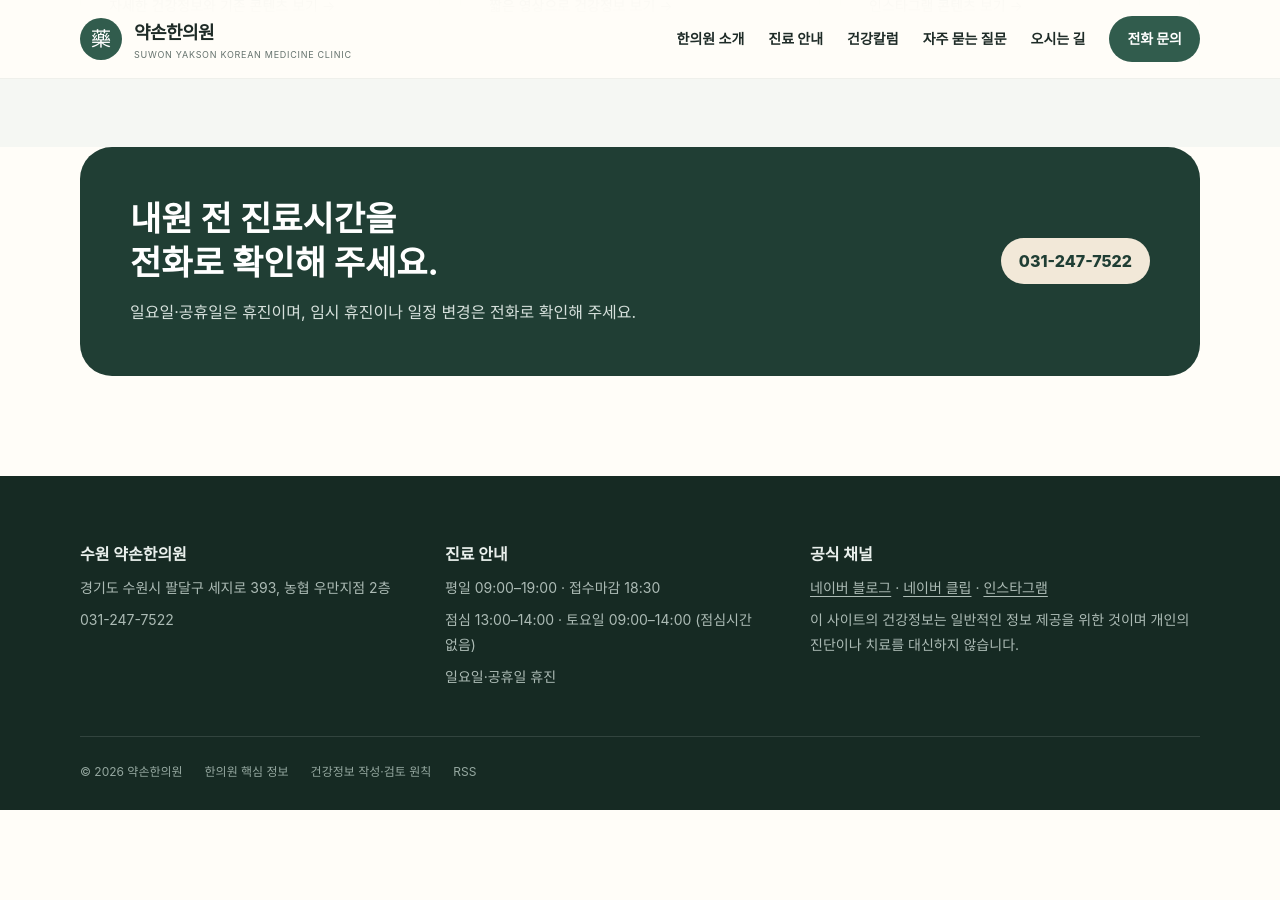
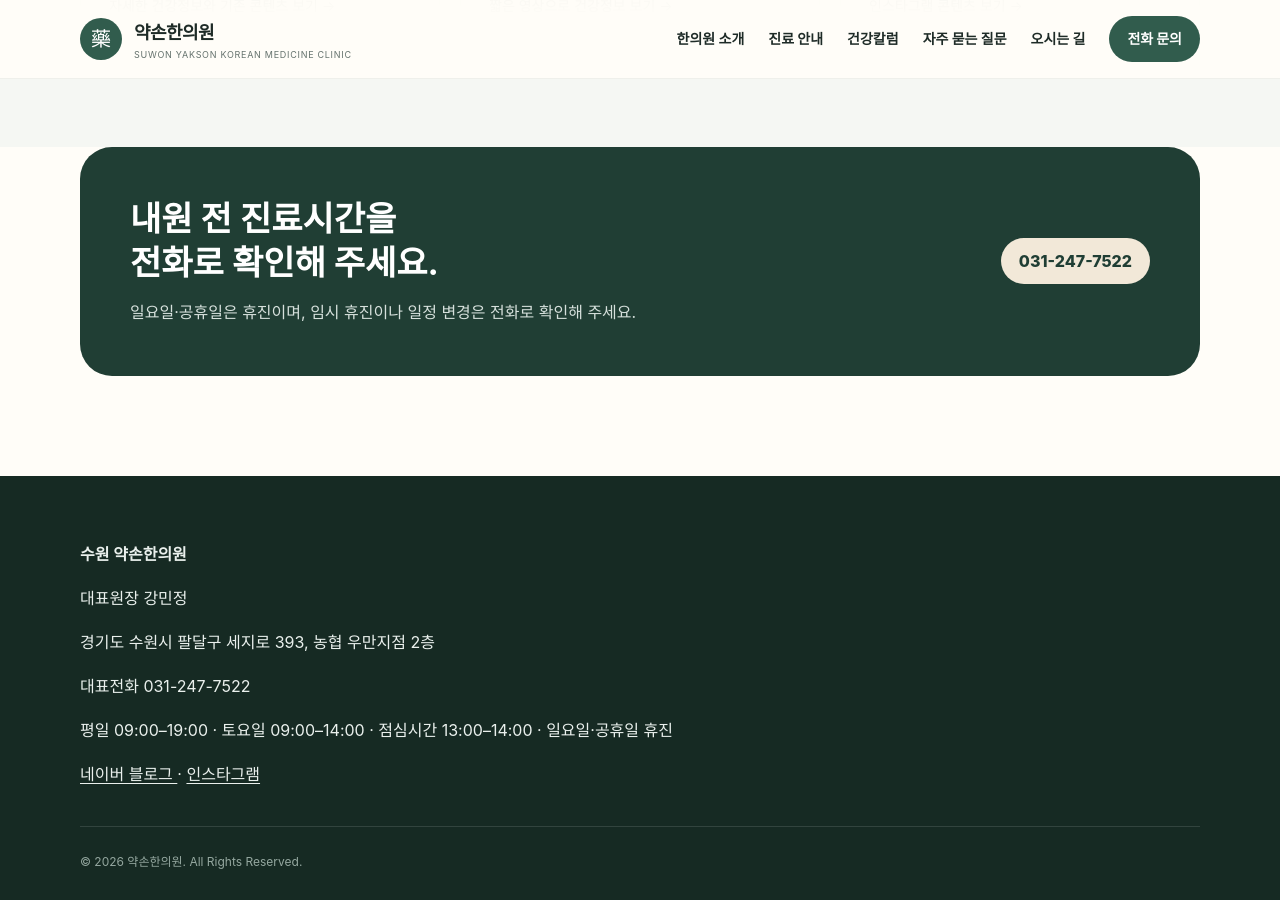
Before and after one commit to yaksonclinic/yakson-suwon-site, a Jekyll site: the page built from index.md, in a window 1280 px wide and 900 px high, scrolled down 5141 px. Built offline with Jekyll 4.4.1, drawn with Linux system fonts in a browser that asks for light colours; before the commit the page ends 5951 px from its top, so only the background shows below that.

Commit message:
Update footer.html

```diff
--- a/_includes/footer.html
+++ b/_includes/footer.html
@@ -1,26 +1,48 @@
 <footer class="site-footer">
-  <div class="container footer-grid">
-    <div>
-      <strong>{{ site.data.clinic.name }}</strong>
-      <p>{{ site.data.clinic.address }}</p>
-      <p><a href="{{ site.data.clinic.phone_uri }}">{{ site.data.clinic.phone }}</a></p>
-     </div>
-    <div>
-      <strong>진료 안내</strong>
-      <p>평일 {{ site.data.clinic.hours.weekday }} · 접수마감 {{ site.data.clinic.hours.reception_close }}</p>
-      <p>점심 {{ site.data.clinic.hours.lunch }} · 토요일 {{ site.data.clinic.hours.saturday }} (점심시간 없음)</p>
-      <p>일요일·공휴일 휴진</p>
-    </div>
-    <div>
-      <strong>공식 채널</strong>
-      <p class="footer-channels"><a href="{{ site.data.clinic.naver_blog }}" rel="me noopener">네이버 블로그</a> · <a href="{{ site.data.clinic.naver_clip }}" rel="me noopener">네이버 클립</a> · <a href="{{ site.data.clinic.instagram }}" rel="me noopener">인스타그램</a></p>
-      <p>이 사이트의 건강정보는 일반적인 정보 제공을 위한 것이며 개인의 진단이나 치료를 대신하지 않습니다.</p>
-    </div>
+
+  <div class="container footer-simple">
+
+    <strong class="footer-brand">
+      {{ site.data.clinic.name }}
+    </strong>
+
+    <p>대표원장 강민정</p>
+
+    <p>
+      {{ site.data.clinic.address }}
+    </p>
+
+    <p>
+      대표전화
+      <a href="{{ site.data.clinic.phone_uri }}">
+        {{ site.data.clinic.phone }}
+      </a>
+    </p>
+
+    <p>
+      평일 {{ site.data.clinic.hours.weekday }}
+      · 토요일 {{ site.data.clinic.hours.saturday }}
+      · 점심시간 {{ site.data.clinic.hours.lunch }}
+      · 일요일·공휴일 휴진
+    </p>
+
+    <p class="footer-channels">
+      <a href="{{ site.data.clinic.naver_blog }}" rel="me noopener">
+        네이버 블로그
+      </a>
+      ·
+      <a href="{{ site.data.clinic.instagram }}" rel="me noopener">
+        인스타그램
+      </a>
+    </p>
+
   </div>
+
   <div class="container footer-bottom">
-    <span>© {{ 'now' | date: '%Y' }} {{ site.data.clinic.legal_name }}</span>
-    <a href="{{ '/clinic-facts/' | relative_url }}">한의원 핵심 정보</a>
-    <a href="{{ '/editorial-policy/' | relative_url }}">건강정보 작성·검토 원칙</a>
-    <a href="{{ '/feed.xml' | relative_url }}">RSS</a>
+    <span>
+      © {{ 'now' | date: '%Y' }}
+      {{ site.data.clinic.legal_name }}. All Rights Reserved.
+    </span>
   </div>
+
 </footer>
```
